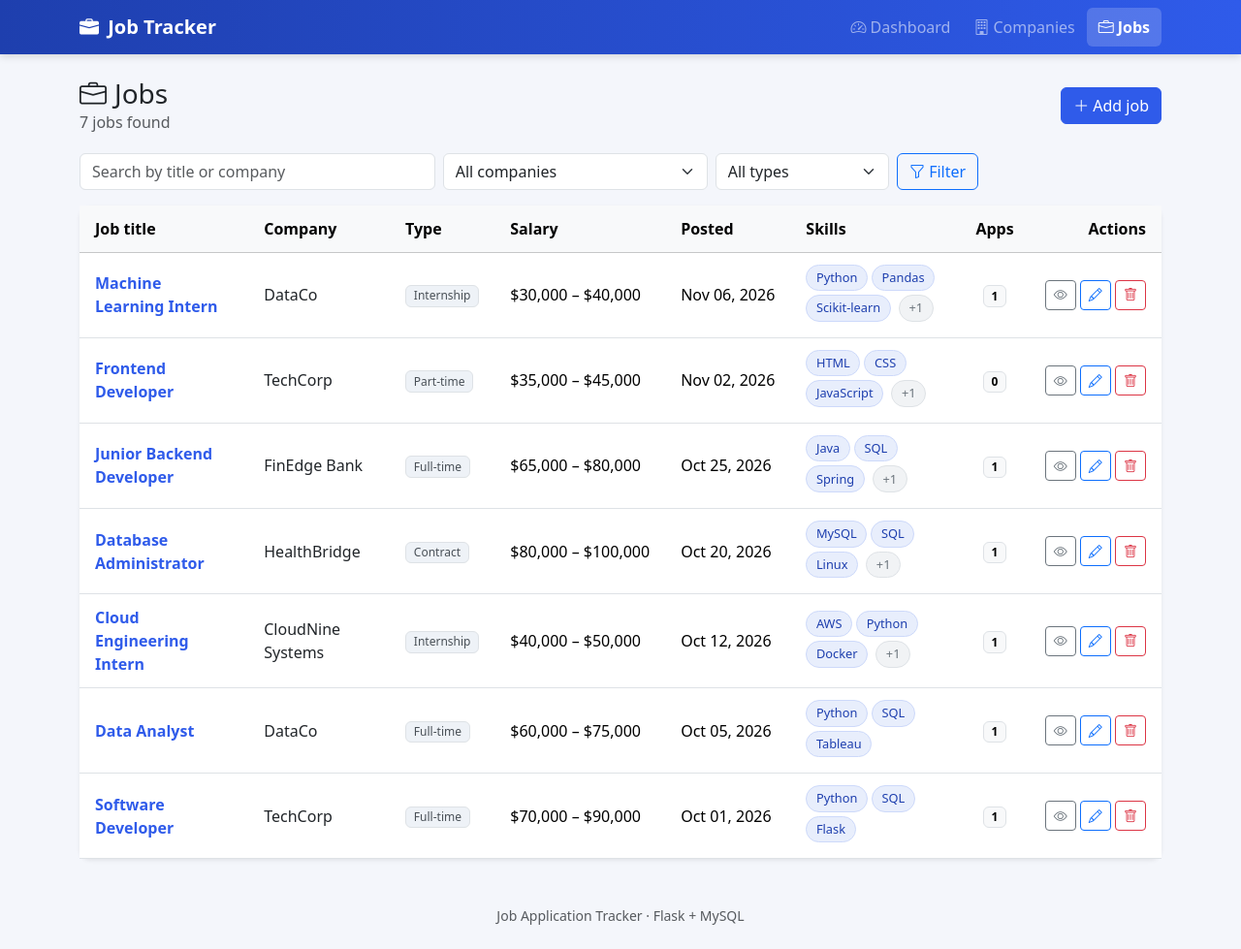
After one commit to JacobBerd/job-application-tracker, a Flask app: page /jobs in a window 1280 px wide. The commit adds this page. Shown: the whole page at 97% size. Run offline with Flask 3, Linux system fonts and the light colour scheme; data comes from the database, SQL or seed files in the repository.

Commit message:
Add jobs CRUD with JSON requirements
Jobs list supports search, company, and job-type filters. Forms validate the company, job type ENUM, salary range, URL, and date. Skills, experience, and education are stored in the requirements JSON column. Company pages now list their jobs.

Co-authored-by: Cursor <cursoragent@cursor.com>

```diff
--- a/app.py
+++ b/app.py
@@ -57,6 +57,55 @@ def check_url(errors, label, value):
         errors.append(f"{label} must be a full URL starting with http:// or https://.")
 
 
+def parse_int(errors, label, raw, minimum=0, maximum=10_000_000):
+    """Parse an optional whole number; on failure record an error and return the raw text."""
+    if raw is None:
+        return None
+    try:
+        value = int(raw.replace(",", "").replace("$", ""))
+    except ValueError:
+        errors.append(f"{label} must be a whole number.")
+        return raw
+    if not minimum <= value <= maximum:
+        errors.append(f"{label} must be between {minimum:,} and {maximum:,}.")
+    return value
+
+
+def parse_date(errors, label, raw, required=False):
+    """Parse a YYYY-MM-DD date; on failure record an error and return the raw text."""
+    if raw is None:
+        if required:
+            errors.append(f"{label} is required.")
+        return None
+    try:
+        return date.fromisoformat(raw)
+    except ValueError:
+        errors.append(f"{label} must be a valid date (YYYY-MM-DD).")
+        return raw
+
+
+def parse_choice(errors, label, raw, choices, required=True):
+    if raw is None:
+        if required:
+            errors.append(f"{label} is required.")
+        return None
+    if raw not in choices:
+        errors.append(f"{label} must be one of: {', '.join(choices)}.")
+    return raw
+
+
+def parse_foreign_key(errors, label, raw, options, key):
+    """Validate that raw is the id of one of the dropdown options."""
+    if raw is None:
+        errors.append(f"{label} is required.")
+        return None
+    valid_ids = {option[key] for option in options}
+    if not raw.isdigit() or int(raw) not in valid_ids:
+        errors.append(f"Please choose a valid {label.lower()}.")
+        return raw
+    return int(raw)
+
+
 def get_or_404(fetch, record_id):
     record = fetch(record_id)
     if record is None:
@@ -102,7 +151,9 @@ def companies():
 @app.route("/companies/<int:company_id>")
 def company_detail(company_id):
     company = get_or_404(db.get_company, company_id)
-    return render_template("company_detail.html", company=company)
+    return render_template(
+        "company_detail.html", company=company, jobs=db.get_jobs(company_id=company_id)
+    )
 
 
 @app.route("/companies/add", methods=["GET", "POST"])
@@ -140,6 +191,126 @@ def delete_company(company_id):
 
 
 # ---------------------------------------------------------------
+# Jobs
+# ---------------------------------------------------------------
+def validate_job(form, company_options):
+    errors = []
+    data = {
+        "company_id": parse_foreign_key(
+            errors, "Company", clean(form, "company_id"), company_options, "company_id"
+        ),
+        "job_title": clean(form, "job_title"),
+        "job_type": parse_choice(errors, "Job type", clean(form, "job_type"), db.JOB_TYPES),
+        "salary_min": parse_int(errors, "Minimum salary", clean(form, "salary_min")),
+        "salary_max": parse_int(errors, "Maximum salary", clean(form, "salary_max")),
+        "job_url": clean(form, "job_url"),
+        "date_posted": parse_date(errors, "Date posted", clean(form, "date_posted")),
+        "skills_text": clean(form, "skills_text"),
+        "experience_years": parse_int(
+            errors, "Years of experience", clean(form, "experience_years"), maximum=50
+        ),
+        "education": clean(form, "education"),
+    }
+    if not data["job_title"]:
+        errors.append("Job title is required.")
+    check_lengths(errors, data, {
+        "job_title": ("Job title", 100),
+        "job_url": ("Job URL", 300),
+        "education": ("Education", 100),
+    })
+    check_url(errors, "Job URL", data["job_url"])
+    if (isinstance(data["salary_min"], int) and isinstance(data["salary_max"], int)
+            and data["salary_min"] > data["salary_max"]):
+        errors.append("Minimum salary cannot be greater than maximum salary.")
+
+    skills = db.split_skills(data["skills_text"])
+    if any(len(skill) > 50 for skill in skills):
+        errors.append("Each skill must be 50 characters or fewer.")
+    requirements = {"skills": skills}
+    if isinstance(data["experience_years"], int):
+        requirements["experience_years"] = data["experience_years"]
+    if data["education"]:
+        requirements["education"] = data["education"]
+    data["requirements"] = requirements
+    return data, errors
+
+
+def job_to_form(job):
+    """Flatten a job's requirements JSON into the separate form fields."""
+    requirements = job["requirements"]
+    return {
+        **job,
+        "skills_text": ", ".join(job["skills"]),
+        "experience_years": requirements.get("experience_years"),
+        "education": requirements.get("education"),
+    }
+
+
+@app.route("/jobs")
+def jobs():
+    filters = {
+        "search": request.args.get("q", "").strip(),
+        "job_type": request.args.get("type", "").strip(),
+        "company_id": request.args.get("company", type=int),
+    }
+    return render_template(
+        "jobs.html",
+        jobs=db.get_jobs(**filters),
+        filters=filters,
+        job_types=db.JOB_TYPES,
+        companies=db.get_company_options(),
+    )
+
+
+@app.route("/jobs/<int:job_id>")
+def job_detail(job_id):
+    job = get_or_404(db.get_job, job_id)
+    return render_template("job_detail.html", job=job)
+
+
+@app.route("/jobs/add", methods=["GET", "POST"])
+def add_job():
+    company_options = db.get_company_options()
+    form = {"company_id": request.args.get("company_id", type=int), "job_type": "Full-time"}
+    if request.method == "POST":
+        form, errors = validate_job(request.form, company_options)
+        if not errors:
+            job_id = db.add_job(form)
+            flash(f"Job \"{form['job_title']}\" added.", "success")
+            return redirect(url_for("job_detail", job_id=job_id))
+        show_errors(errors)
+    return render_template(
+        "job_form.html", form=form, job_id=None,
+        companies=company_options, job_types=db.JOB_TYPES,
+    )
+
+
+@app.route("/jobs/<int:job_id>/edit", methods=["GET", "POST"])
+def edit_job(job_id):
+    form = job_to_form(get_or_404(db.get_job, job_id))
+    company_options = db.get_company_options()
+    if request.method == "POST":
+        form, errors = validate_job(request.form, company_options)
+        if not errors:
+            db.update_job(job_id, form)
+            flash(f"Job \"{form['job_title']}\" updated.", "success")
+            return redirect(url_for("job_detail", job_id=job_id))
+        show_errors(errors)
+    return render_template(
+        "job_form.html", form=form, job_id=job_id,
+        companies=company_options, job_types=db.JOB_TYPES,
+    )
+
+
+@app.route("/jobs/<int:job_id>/delete", methods=["POST"])
+def delete_job(job_id):
+    job = get_or_404(db.get_job, job_id)
+    db.delete_job(job_id)
+    flash(f"Job \"{job['job_title']}\" and its applications were deleted.", "success")
+    return redirect(url_for("jobs"))
+
+
+# ---------------------------------------------------------------
 # Dashboard
 # ---------------------------------------------------------------
 @app.route("/")
--- a/static/style.css
+++ b/static/style.css
@@ -108,3 +108,46 @@ a:hover {
 .notes {
     white-space: pre-wrap;
 }
+
+/* Skills and badges */
+.skill-chip {
+    display: inline-block;
+    padding: 0.2rem 0.6rem;
+    margin: 0 0.25rem 0.25rem 0;
+    font-size: 0.8rem;
+    border-radius: 999px;
+    background-color: #e8eefc;
+    color: var(--app-primary-dark);
+    border: 1px solid #cdd9fa;
+}
+
+.skill-chip-more {
+    background-color: #f1f3f5;
+    color: #6c757d;
+    border-color: #dee2e6;
+}
+
+.job-type-badge {
+    background-color: #eef2f7;
+    color: #495057;
+    border: 1px solid #dee2e6;
+    font-weight: 500;
+    vertical-align: middle;
+}
+
+/* JSON-backed form sections */
+.json-fieldset {
+    border: 1px dashed #cdd9fa;
+    border-radius: 0.5rem;
+    padding: 1rem 1.25rem 1.25rem;
+    background-color: #fafbff;
+}
+
+.json-fieldset legend {
+    float: none;
+    width: auto;
+    font-size: 1rem;
+    font-weight: 600;
+    padding: 0 0.5rem;
+    margin-bottom: 0;
+}
--- a/templates/_macros.html
+++ b/templates/_macros.html
@@ -14,6 +14,24 @@
 {% if url %}<a href="{{ url }}" target="_blank" rel="noopener">{{ text or url }} <i class="bi bi-box-arrow-up-right small"></i></a>{% else %}<span class="text-muted">&mdash;</span>{% endif %}
 {%- endmacro %}
 
+{% macro salary_range(low, high) -%}
+{% if low and high %}{{ low|money }} &ndash; {{ high|money }}
+{% elif low %}From {{ low|money }}
+{% elif high %}Up to {{ high|money }}
+{% else %}<span class="text-muted">&mdash;</span>{% endif %}
+{%- endmacro %}
+
+{% macro skill_chips(skills, limit=None) -%}
+{% set shown = skills[:limit] if limit else skills %}
+{% for skill in shown %}<span class="skill-chip">{{ skill }}</span>{% endfor %}
+{% if limit and skills|length > limit %}<span class="skill-chip skill-chip-more">+{{ skills|length - limit }}</span>{% endif %}
+{% if not skills %}<span class="text-muted">&mdash;</span>{% endif %}
+{%- endmacro %}
+
+{% macro job_type_badge(job_type) -%}
+{% if job_type %}<span class="badge job-type-badge">{{ job_type }}</span>{% endif %}
+{%- endmacro %}
+
 {% macro or_dash(value) -%}
 {% if value %}{{ value }}{% else %}<span class="text-muted">&mdash;</span>{% endif %}
 {%- endmacro %}
--- a/templates/base.html
+++ b/templates/base.html
@@ -12,6 +12,7 @@
 {% set nav_items = [
     ('dashboard', 'Dashboard', 'speedometer2'),
     ('companies', 'Companies', 'building'),
+    ('jobs', 'Jobs', 'briefcase'),
 ] %}
 <nav class="navbar navbar-expand-lg navbar-dark app-navbar">
     <div class="container">
--- /dev/null
+++ b/templates/jobs.html
@@ -0,0 +1,85 @@
+{% extends "base.html" %}
+{% from "_macros.html" import delete_button, salary_range, skill_chips, job_type_badge %}
+{% set active_page = "jobs" %}
+{% block title %}Jobs{% endblock %}
+{% block content %}
+<div class="page-header">
+    <div>
+        <h1 class="h3 mb-0"><i class="bi bi-briefcase me-2"></i>Jobs</h1>
+        <p class="text-muted mb-0">{{ jobs|length }} job{{ '' if jobs|length == 1 else 's' }} found</p>
+    </div>
+    <a href="{{ url_for('add_job') }}" class="btn btn-primary"><i class="bi bi-plus-lg"></i> Add job</a>
+</div>
+
+<form class="row g-2 mb-3" method="get">
+    <div class="col-md-4">
+        <input type="search" name="q" value="{{ filters.search }}" class="form-control" placeholder="Search by title or company">
+    </div>
+    <div class="col-md-3">
+        <select name="company" class="form-select">
+            <option value="">All companies</option>
+            {% for c in companies %}
+            <option value="{{ c.company_id }}" {% if filters.company_id == c.company_id %}selected{% endif %}>{{ c.company_name }}</option>
+            {% endfor %}
+        </select>
+    </div>
+    <div class="col-md-2">
+        <select name="type" class="form-select">
+            <option value="">All types</option>
+            {% for t in job_types %}
+            <option value="{{ t }}" {% if filters.job_type == t %}selected{% endif %}>{{ t }}</option>
+            {% endfor %}
+        </select>
+    </div>
+    <div class="col-auto">
+        <button class="btn btn-outline-primary" type="submit"><i class="bi bi-funnel"></i> Filter</button>
+        {% if filters.search or filters.job_type or filters.company_id %}<a href="{{ url_for('jobs') }}" class="btn btn-link">Clear</a>{% endif %}
+    </div>
+</form>
+
+<div class="card shadow-sm">
+    {% if jobs %}
+    <div class="table-responsive">
+        <table class="table table-hover align-middle mb-0">
+            <thead class="table-light">
+                <tr>
+                    <th>Job title</th>
+                    <th>Company</th>
+                    <th>Type</th>
+                    <th>Salary</th>
+                    <th>Posted</th>
+                    <th>Skills</th>
+                    <th class="text-center">Apps</th>
+                    <th class="text-end">Actions</th>
+                </tr>
+            </thead>
+            <tbody>
+                {% for j in jobs %}
+                <tr>
+                    <td><a href="{{ url_for('job_detail', job_id=j.job_id) }}" class="fw-semibold">{{ j.job_title }}</a></td>
+                    <td><a href="{{ url_for('company_detail', company_id=j.company_id) }}" class="text-body">{{ j.company_name }}</a></td>
+                    <td>{{ job_type_badge(j.job_type) }}</td>
+                    <td class="text-nowrap">{{ salary_range(j.salary_min, j.salary_max) }}</td>
+                    <td class="text-nowrap">{{ j.date_posted|nice_date }}</td>
+                    <td>{{ skill_chips(j.skills, 3) }}</td>
+                    <td class="text-center"><span class="badge text-bg-light border">{{ j.application_count }}</span></td>
+                    <td class="text-end text-nowrap">
+                        <a href="{{ url_for('job_detail', job_id=j.job_id) }}" class="btn btn-sm btn-outline-secondary" title="View"><i class="bi bi-eye"></i></a>
+                        <a href="{{ url_for('edit_job', job_id=j.job_id) }}" class="btn btn-sm btn-outline-primary" title="Edit"><i class="bi bi-pencil"></i></a>
+                        {{ delete_button(url_for('delete_job', job_id=j.job_id), j.job_title ~ ' at ' ~ j.company_name,
+                                         'This also deletes any applications for this job.') }}
+                    </td>
+                </tr>
+                {% endfor %}
+            </tbody>
+        </table>
+    </div>
+    {% else %}
+    <div class="empty-state">
+        <i class="bi bi-briefcase"></i>
+        <p>No jobs found.</p>
+        <a href="{{ url_for('add_job') }}" class="btn btn-primary btn-sm">Add a job</a>
+    </div>
+    {% endif %}
+</div>
+{% endblock %}
```
Also changed, not shown: database.py (+86 -0 lines), templates/company_detail.html (+25 -1 lines), templates/job_detail.html (added, +61 -0 lines), templates/job_form.html (added, +100 -0 lines).
